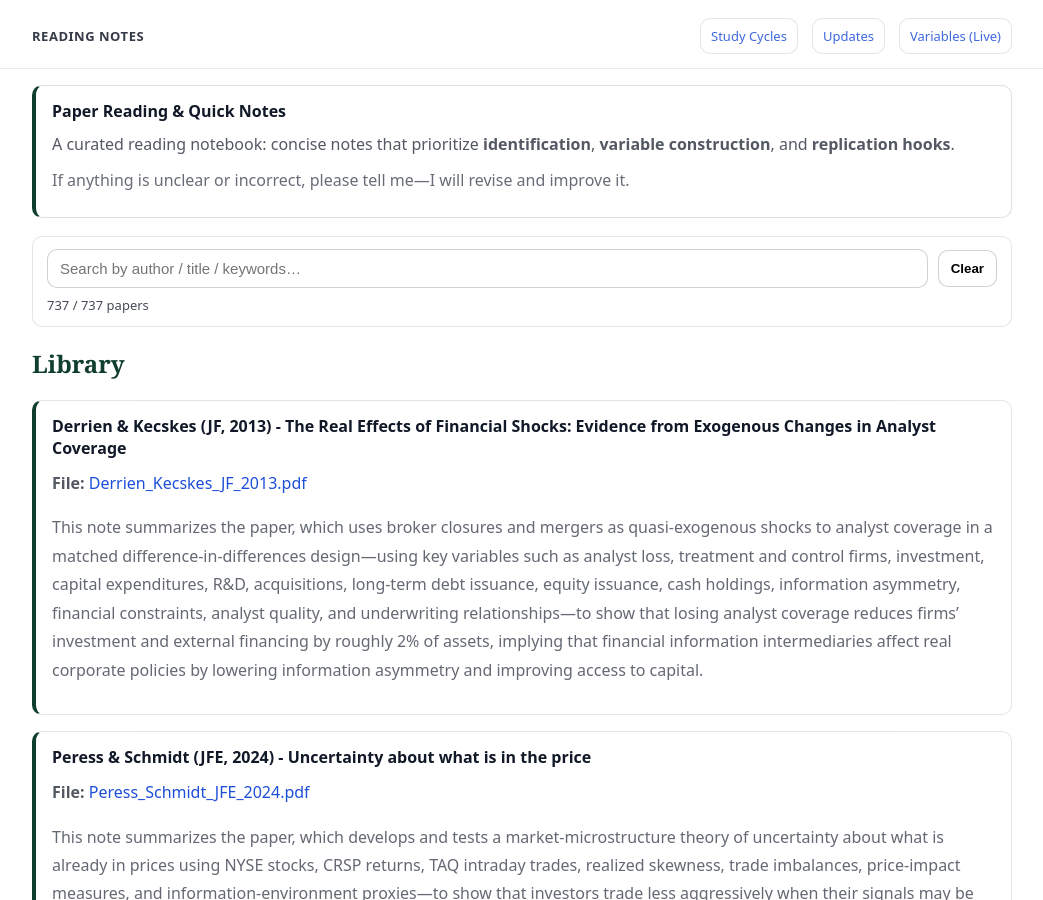
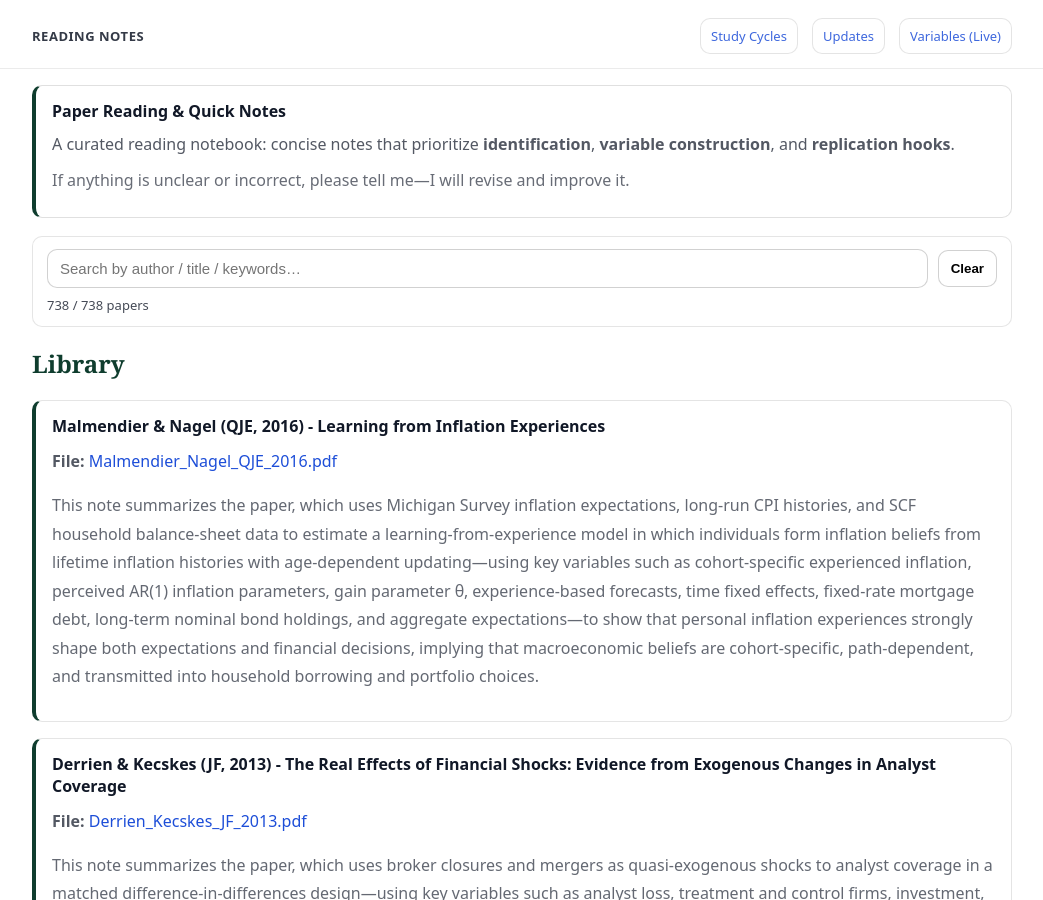
Before and after one commit to yaxinzn/study-archive, a Jekyll site: the page built from reading/index.md, in a window 1280 px wide and 900 px high. Shown: the whole window, without its empty margins (118-1161 px from the left). Built offline with Jekyll 4.4.1, drawn with Linux system fonts in a browser that asks for light colours.

Commit message:
Reading: add/update Malmendier_Nagel_QJE_2016.pdf

```diff
--- a/_data/reading.yml
+++ b/_data/reading.yml
@@ -1,3 +1,7 @@
+- title: "Malmendier & Nagel (QJE, 2016) - Learning from Inflation Experiences"
+  file: "Malmendier_Nagel_QJE_2016.pdf"
+  desc: "This note summarizes the paper, which uses Michigan Survey inflation expectations, long-run CPI histories, and SCF household balance-sheet data to estimate a learning-from-experience model in which individuals form inflation beliefs from lifetime inflation histories with age-dependent updating—using key variables such as cohort-specific experienced inflation, perceived AR(1) inflation parameters, gain parameter θ, experience-based forecasts, time fixed effects, fixed-rate mortgage debt, long-term nominal bond holdings, and aggregate expectations—to show that personal inflation experiences strongly shape both expectations and financial decisions, implying that macroeconomic beliefs are cohort-specific, path-dependent, and transmitted into household borrowing and portfolio choices."
+
 - title: "Derrien & Kecskes (JF, 2013) - The Real Effects of Financial Shocks: Evidence from Exogenous Changes in Analyst Coverage"
   file: "Derrien_Kecskes_JF_2013.pdf"
   desc: "This note summarizes the paper, which uses broker closures and mergers as quasi-exogenous shocks to analyst coverage in a matched difference-in-differences design—using key variables such as analyst loss, treatment and control firms, investment, capital expenditures, R&D, acquisitions, long-term debt issuance, equity issuance, cash holdings, information asymmetry, financial constraints, analyst quality, and underwriting relationships—to show that losing analyst coverage reduces firms’ investment and external financing by roughly 2% of assets, implying that financial information intermediaries affect real corporate policies by lowering information asymmetry and improving access to capital."
```
Also changed, not shown: 1 other file.
